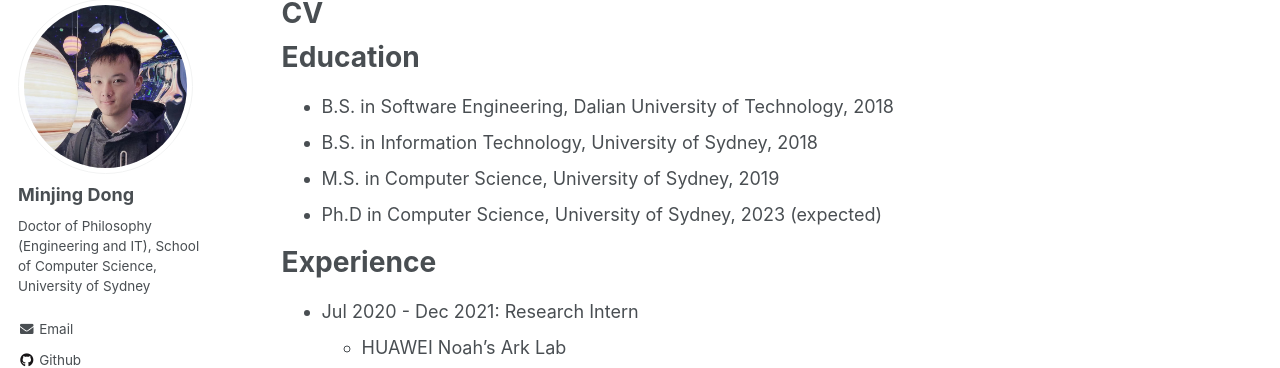
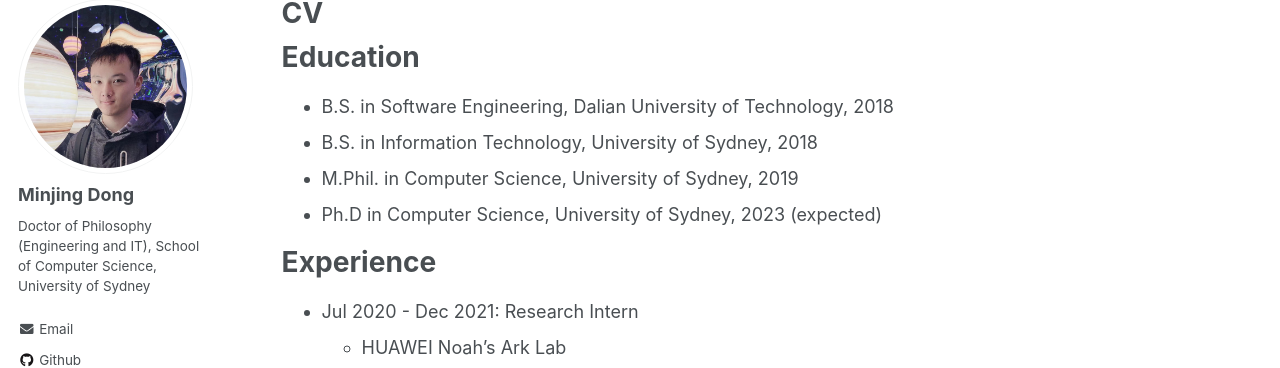
Before and after one commit to UniSerj/uniserj.github.io, a Jekyll site: the page built from _pages/cv.md, in a window 1280 px wide and 900 px high. Shown: the part 119-487 px from the top of the window. Built offline with Jekyll 4.4.1, drawn with Linux system fonts in a browser that asks for light colours; some web fonts are replaced.

Commit message:
Update CV

```diff
--- a/_pages/cv.md
+++ b/_pages/cv.md
@@ -13,7 +13,7 @@ Education
 ======
 * B.S. in Software Engineering, Dalian University of Technology, 2018
 * B.S. in Information Technology, University of Sydney, 2018
-* M.S. in Computer Science, University of Sydney, 2019
+* M.Phil. in Computer Science, University of Sydney, 2019
 * Ph.D in Computer Science, University of Sydney, 2023 (expected)
 
 Experience
```
